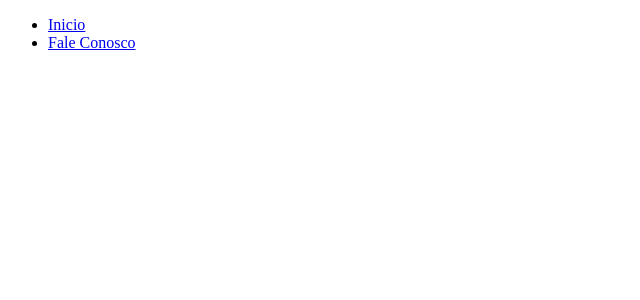
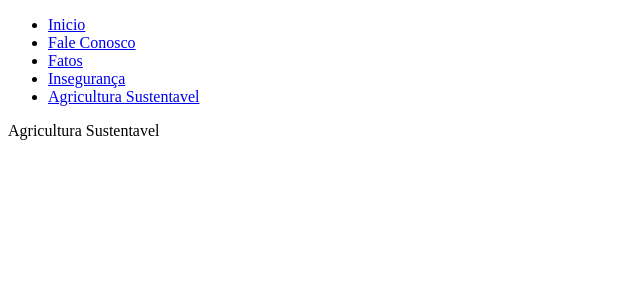
Before and after one commit to JosueTeo220/GlobalSolutionsMicrosoft-FIAP2023, a React (Create React App) app in the folder global_solution/: page /agricultura-sustentavel in a window 1280 px wide. Before the commit this address had no page. Shown: the top 300 px of the page, without its empty margins (0-640 px from the left). Built offline with nearby package versions, Linux system fonts and the light colour scheme.

Commit message:
Updated Navbar

```diff
--- a/global_solution/src/App.js
+++ b/global_solution/src/App.js
@@ -1,7 +1,12 @@
-import { BrowserRouter as Router, Route, Routes } from "react-router-dom";
-import Home from "./pages/PaginaInicial";
-import FaleConosco from "./pages/Contato";
-import Navbar from "./components/Navbar";
+import { BrowserRouter as Router, Route, Routes, } from 'react-router-dom';
+import Home from './pages/PaginaInicial';
+import FaleConosco from './pages/Contato';
+import Navbar from './components/Navbar';
+import Conteudo from './components/Conteudo';
+import Inseguranca from './pages/Inseguranca';
+import Fatos from './pages/Fatos';
+import AgriculturaSustentavel from './pages/AgriculturaSustentavel';
+
 
 function App() {
   return (
@@ -13,8 +18,11 @@ function App() {
     <Router>
       <Navbar />
       <Routes>
-        <Route path="/" element={<Home/>}></Route>
-        <Route path="/faleconosco" element={<FaleConosco/>}></Route>
+        <Route path='/' exact element={<Home/>}></Route>
+        <Route path='/faleconosco' element={<FaleConosco />}></Route>
+        <Route path='/inseguranca' element={<Inseguranca />}></Route>
+        <Route path='/fatos' element={<Fatos />}></Route>
+        <Route path='/agricultura-sustentavel' element={<AgriculturaSustentavel />}></Route>
       </Routes>
     </Router>
   </div>
--- a/global_solution/src/components/Conteudo/index.js
+++ b/global_solution/src/components/Conteudo/index.js
@@ -1,5 +1,3 @@
-import React from 'react';
-
 const Conteudo = ({ children }) => {
   return <div className="content">{children}</div>;
 };
--- a/global_solution/src/components/Navbar/index.js
+++ b/global_solution/src/components/Navbar/index.js
@@ -11,6 +11,15 @@ function Navbar() {
           <li>
             <Link to="/faleconosco">Fale Conosco</Link>
           </li>
+          <li>
+            <Link to="/fatos">Fatos</Link>
+          </li>
+          <li>
+            <Link to="/inseguranca">Insegurança</Link>
+          </li>
+          <li>
+            <Link to="/agricultura-sustentavel">Agricultura Sustentavel</Link>
+          </li>
         </ul>
       </nav>
     </div>
--- a/global_solution/src/pages/AgriculturaSustentavel.jsx
+++ b/global_solution/src/pages/AgriculturaSustentavel.jsx
@@ -0,0 +1,10 @@
+import Conteudo from "../components/Conteudo";
+
+function AgriculturaSustentavel(){
+    return(
+        <Conteudo>
+            <p>Agricultura Sustentavel</p>
+        </Conteudo>
+    )
+}
+export default AgriculturaSustentavel
--- /dev/null
+++ b/global_solution/src/pages/Fatos.jsx
@@ -0,0 +1,10 @@
+import Conteudo from "../components/Conteudo";
+
+function Fatos(){
+    return(
+        <Conteudo>
+            <p>Fatos</p>
+        </Conteudo>
+    )
+}
+export default Fatos
--- a/global_solution/src/pages/Inseguranca.jsx
+++ b/global_solution/src/pages/Inseguranca.jsx
@@ -0,0 +1,10 @@
+import Conteudo from "../components/Conteudo";
+
+function Inseguranca(){
+    return(
+        <Conteudo>
+            <p>Insegurança</p>
+        </Conteudo>
+    )
+}
+export default Inseguranca
```
